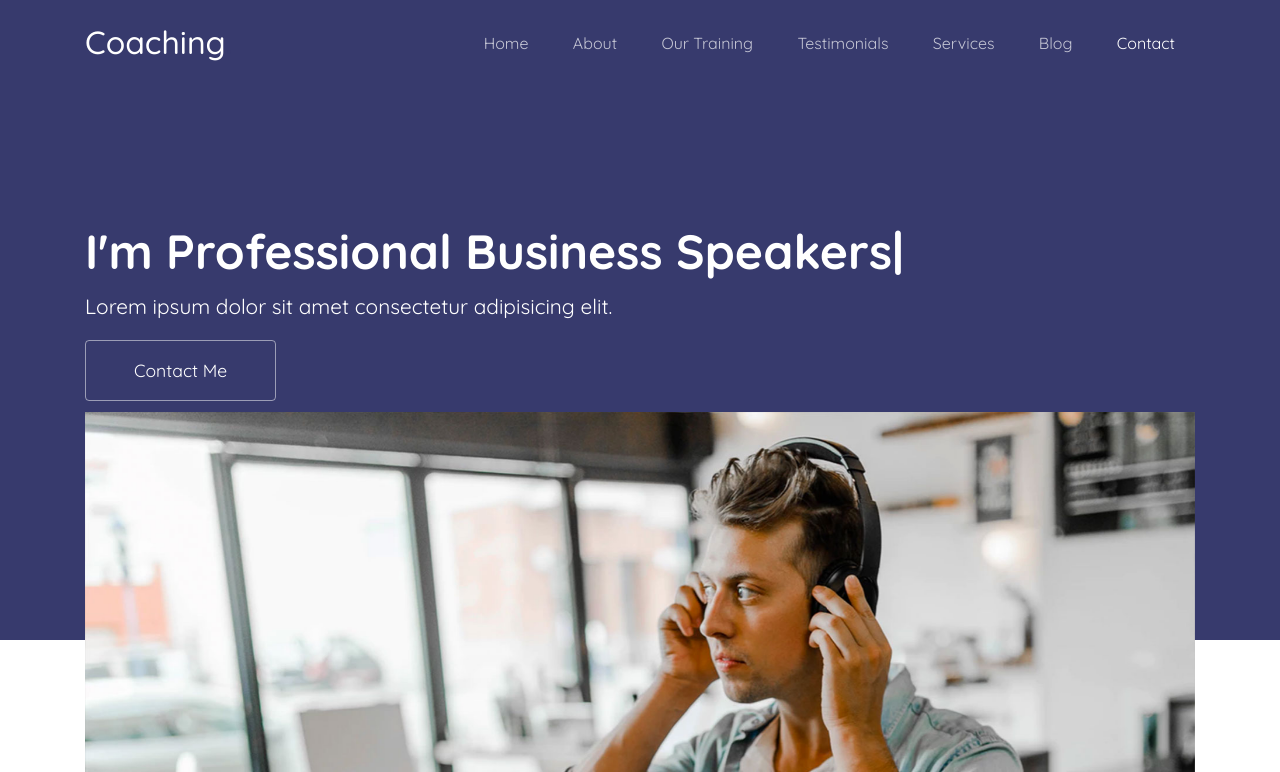
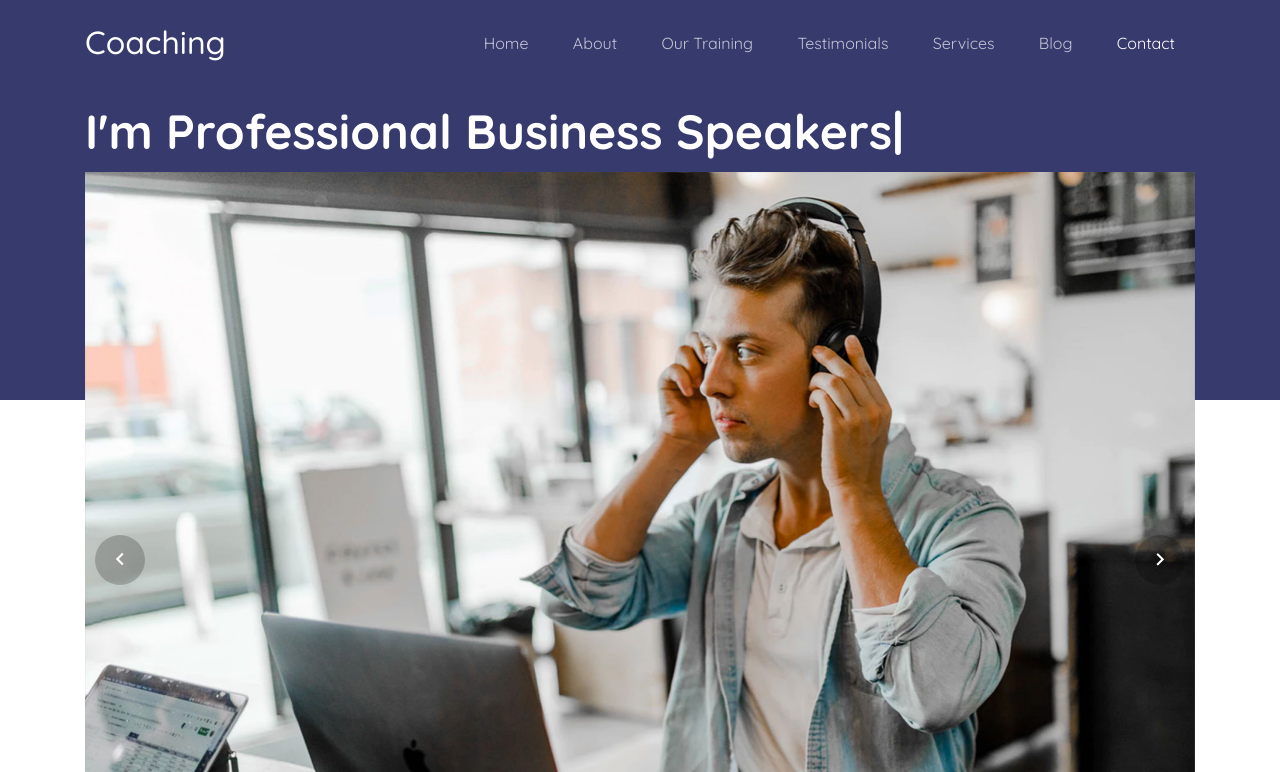
Before and after one commit to bertouttier/bertouttier.github.io, a plain HTML site: page index.html in a window 1280 px wide. Shown: the top 772 px of the page. Drawn offline with Linux system fonts and the light colour scheme; files whose address does not match are found by name.

Commit message:
fix main picture

```diff
--- a/css/style.css
+++ b/css/style.css
@@ -584,7 +584,7 @@ body:after {
   .site-blocks-cover.overflow-hidden {
     overflow: hidden; }
   .site-blocks-cover, .site-blocks-cover > .container > .row {
-    height: calc(80vh);
+    height: calc(50vh);
     min-height: 400px; }
   .site-blocks-cover.inner-page-cover, .site-blocks-cover.inner-page-cover > .container > .row {
     min-height: 400px;
```
